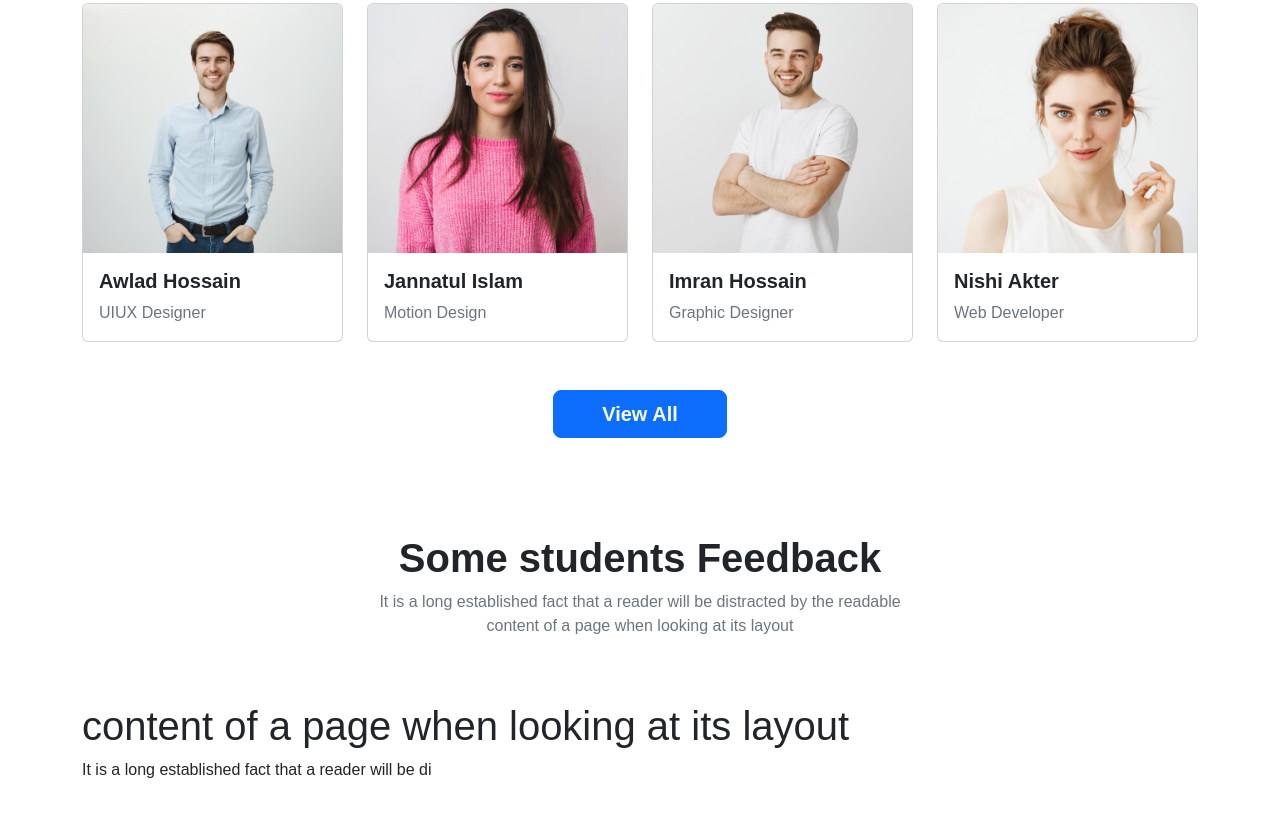
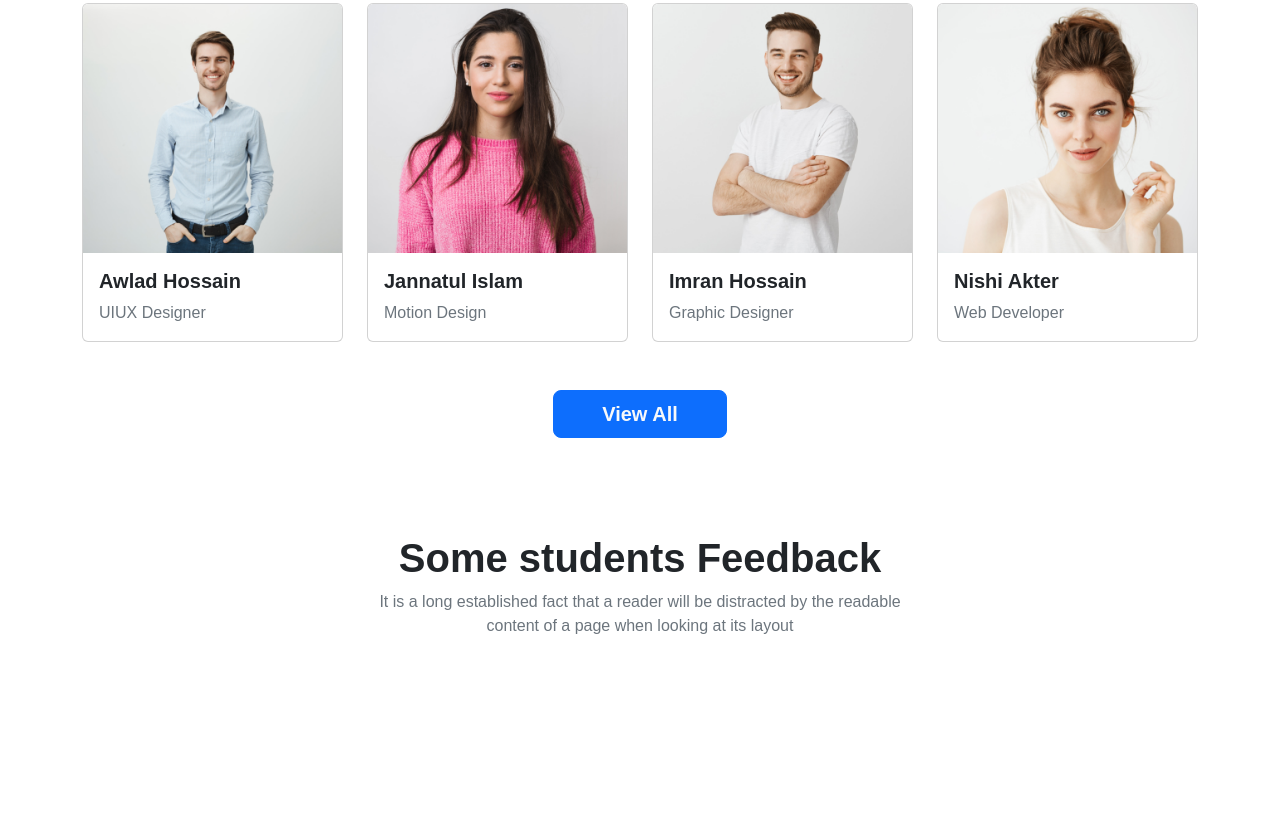
Before and after one commit to almamundcse/university-of-web-education, a plain HTML site: page index.html in a window 1280 px wide. Shown: the part 3052-3868 px from the top of the page. After the commit the page ends 3786 px from the top, so only its background shows below. Drawn offline with nearby package versions, Linux system fonts and the light colour scheme.

```diff
--- a/index.html
+++ b/index.html
@@ -367,8 +367,6 @@
                     <h1 class="fw-bolder fs-1">Some students Feedback</h1>
                     <p class="text-secondary pb-5">It is a long established fact that a reader will be distracted by the readable <br>content of a page when looking at its layout </p>
             </div>
-            <h1>content of a page when looking at its layout</h1>
-            <p>It is a long established fact that a reader will be di</p>
         </section>
 
 
```
